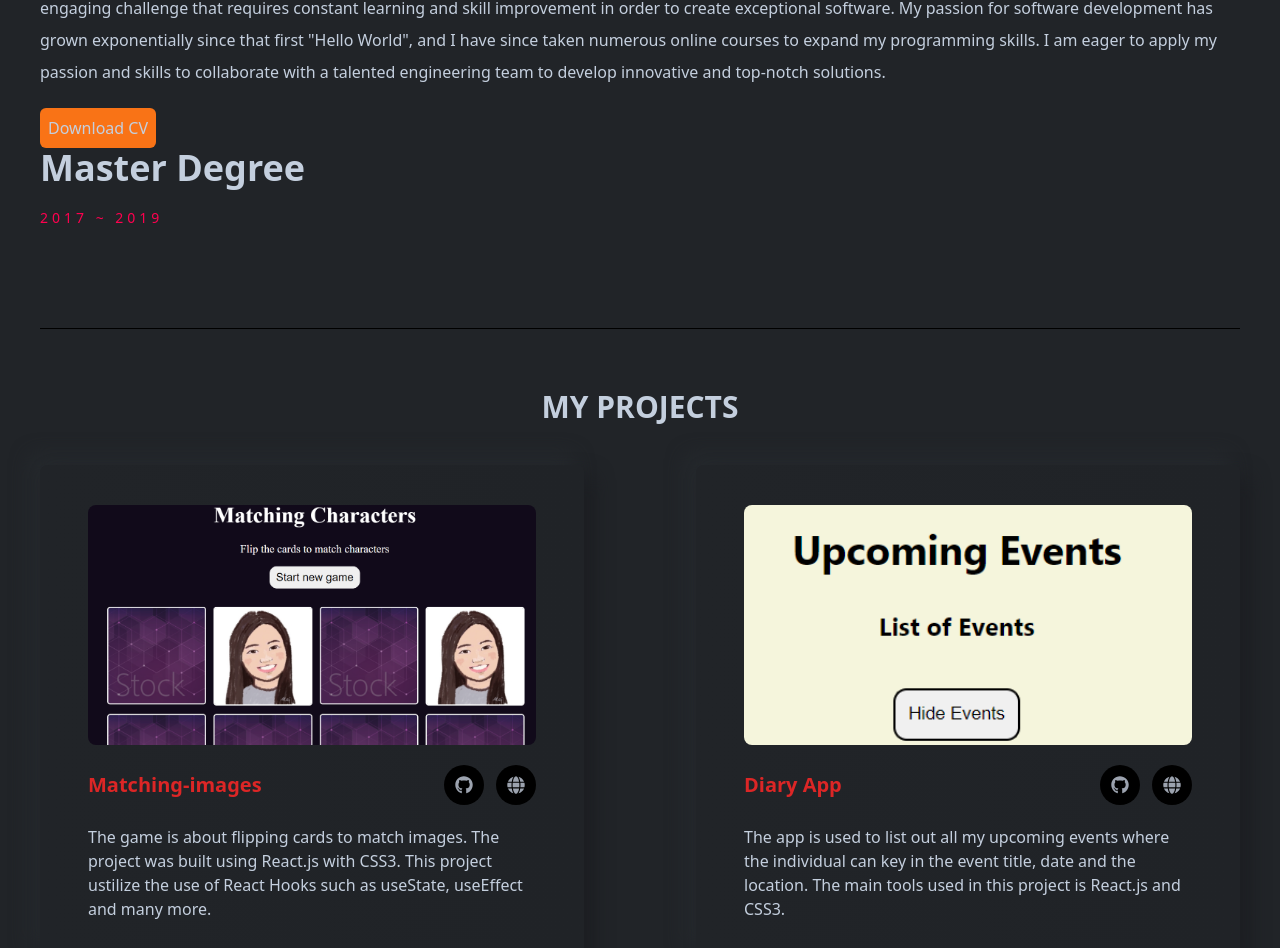
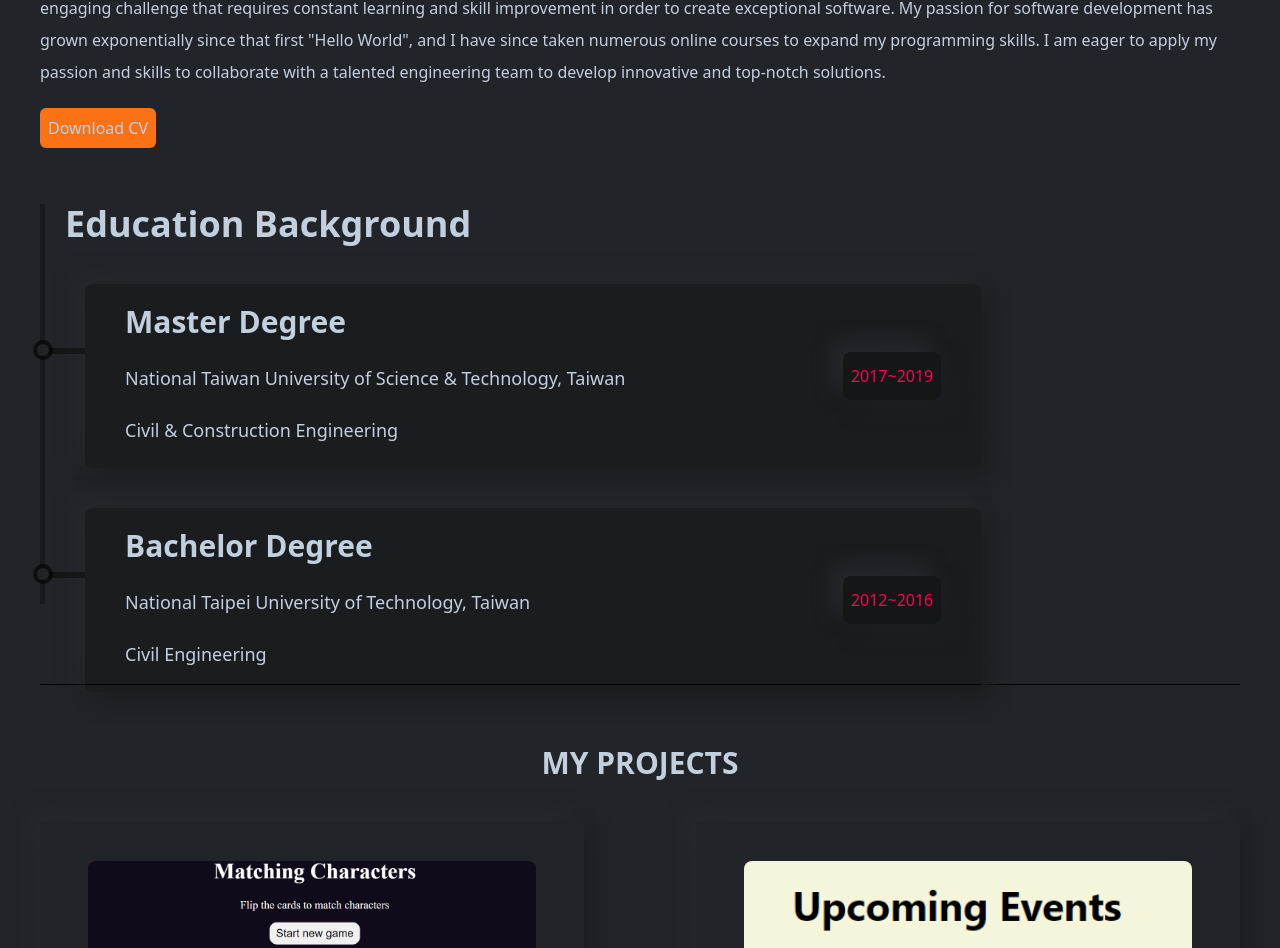
Before and after one commit to Babucarr-Badjie/Personal-Portfolio, a React (Create React App) app: page / in a window 1280 px wide. Shown: the part 1131-2079 px from the top of the page. Built offline with nearby package versions, Linux system fonts and the light colour scheme.

Commit message:
about me education created

```diff
--- a/src/index.css
+++ b/src/index.css
@@ -19,6 +19,9 @@
     duration-300 items-center border-[1px] rounded-none border-none;
   }
 }
+.bgOpacity {
+  @apply bg-black bg-opacity-40;
+}
 
 .active {
   color: #868080;
--- a/src/pages/about/About.js
+++ b/src/pages/about/About.js
@@ -1,3 +1,4 @@
+import AboutCard from "./AboutCard";
 export default function About() {
   return (
     <section
@@ -34,17 +35,29 @@ export default function About() {
         <a href="../../assests/Resume.pdf" download>
           <button
             className="bg-orange-500 py-2 px-2 hover:bg-slate-300
-         hover:text-black rounded-md"
+            hover:text-black rounded-md"
           >
             Download CV
           </button>
         </a>
       </div>
-      <div>
-        <h2 className="text-4xl font-bold">Master Degree</h2>
-        <p className="text-sm text-designColor tracking-[4px] py-5">
-          2017 ~ 2019
-        </p>
+      <div
+        className="mt-14 w-full h-[400px] border-l-[5px] border-black
+          border-opacity-30 flex flex-col gap-10 "
+      >
+        <h2 className="text-4xl font-bold ml-5 ">Education Background</h2>
+        <AboutCard
+          header="Master Degree"
+          time="2017~2019"
+          school="National Taiwan University of Science & Technology, Taiwan "
+          major="Civil & Construction Engineering"
+        />
+        <AboutCard
+          header="Bachelor Degree"
+          time="2012~2016"
+          school="National Taipei University of Technology, Taiwan "
+          major="Civil Engineering"
+        />
       </div>
     </section>
   );
--- /dev/null
+++ b/src/pages/about/AboutCard.js
@@ -0,0 +1,45 @@
+import React from "react";
+
+export default function AboutCard({ header, time, school, major }) {
+  return (
+    <div className="w-full h-3/4 group flex">
+      <div className="w-10 h-[6px] bgOpacity mt-16 relative">
+        <span
+          className="absolute w-5 h-5 rounded-full -top-2 -left-3
+              flex justify-center items-center bg-black bg-opacity-60"
+        >
+          <span
+            className="w-3 h-3 rounded-full bg-bodyColor inline-flex
+            group-hover:bg-designColor duration-300"
+          ></span>
+        </span>
+      </div>
+      <div
+        className="w-3/4 bg-black bg-opacity-20 hover:bg-opacity-30
+        duration-300 rounded-lg px-10 flex flex-col gap-10 shadow-shadowOne"
+      >
+        <div className="flex justify-between items-center">
+          <div>
+            <h2
+              className="text-3xl font-bold mt-5 group-hover:text-textColor
+            duration-300"
+            >
+              {header}
+            </h2>
+            <p className="text-lg mt-6">{school}</p>
+            <p className="text-lg mt-6 mb-6">{major}</p>
+          </div>
+          <div>
+            <h3
+              className="w-30 h-12 text-designColor bg-black
+            bg-opacity-25 rounded-lg flex justify-center items-center
+            shadow-shadowOne text-md px-2 font-medium"
+            >
+              {time}
+            </h3>
+          </div>
+        </div>
+      </div>
+    </div>
+  );
+}
```
